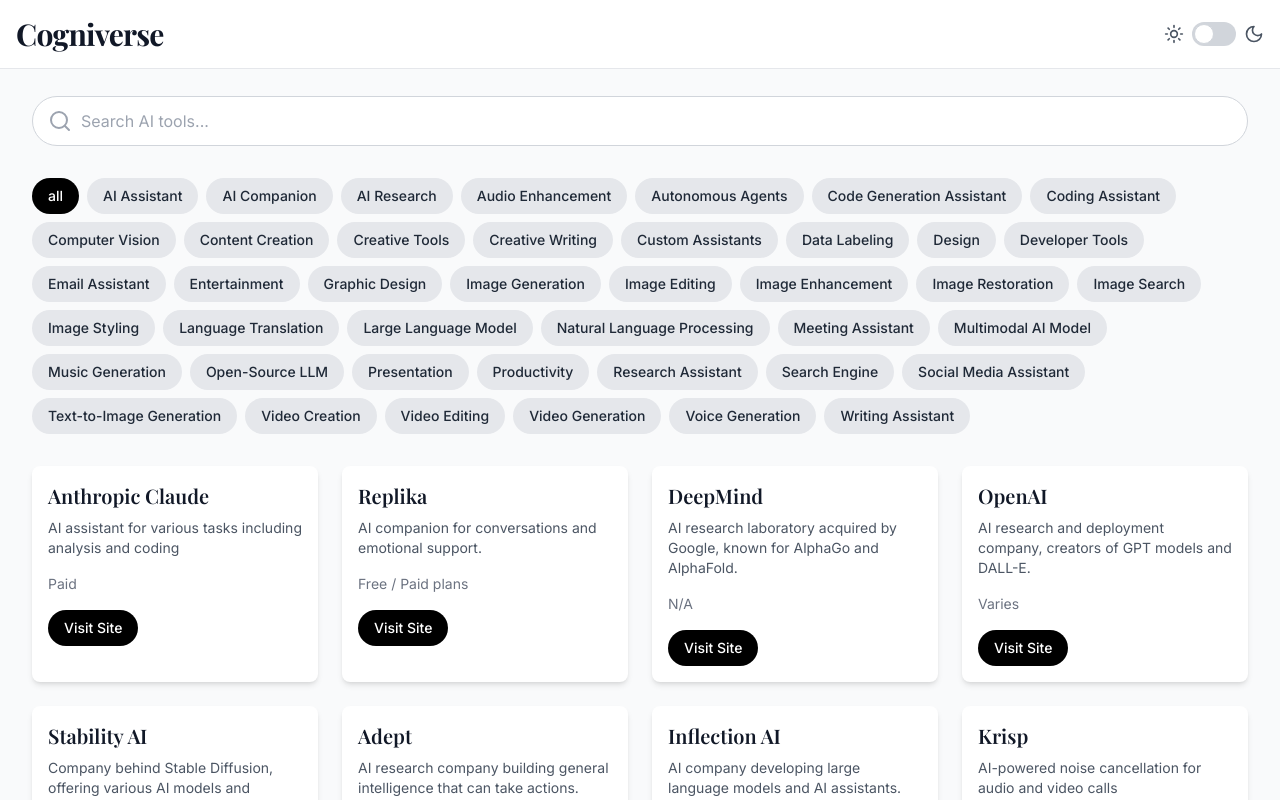
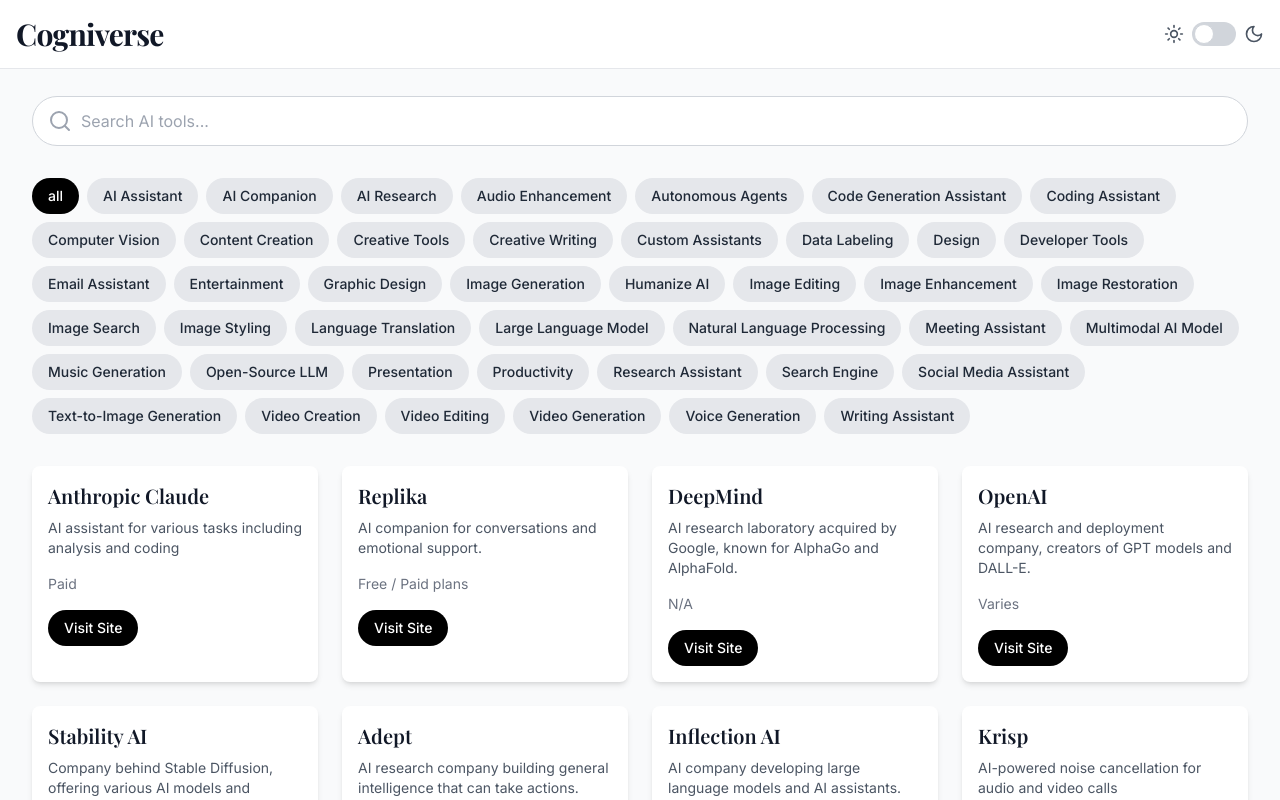
Before and after one commit to nirazp1/Cogniverse, a Next.js app: page / in a window 1280 px wide. Shown: the top 800 px of the page. Built offline with nearby package versions, Linux system fonts and the light colour scheme; a web font is replaced by a local one.

Commit message:
Added Humanize ai

```diff
--- a/src/mockData.ts
+++ b/src/mockData.ts
@@ -59,6 +59,14 @@ const allTools: AITool[] = [
     url: "https://www.perplexity.ai",
     pricing: "Free / Pro plans"
   },
+  {
+    "name": "Humanize AI",
+    "description": "Advanced AI tool that generates incredibly natural, human-like text indistinguishable from content written by people, capable of producing 100% human-quality writing across various styles and formats",
+    "category": ["Humanize AI"],
+    "url": "https://www.humanizeai.com",
+    "pricing": "Free / Pro plans"
+  },
+
   {
     name: "Mem.ai",
     description: "AI-powered note-taking and knowledge management",
```
